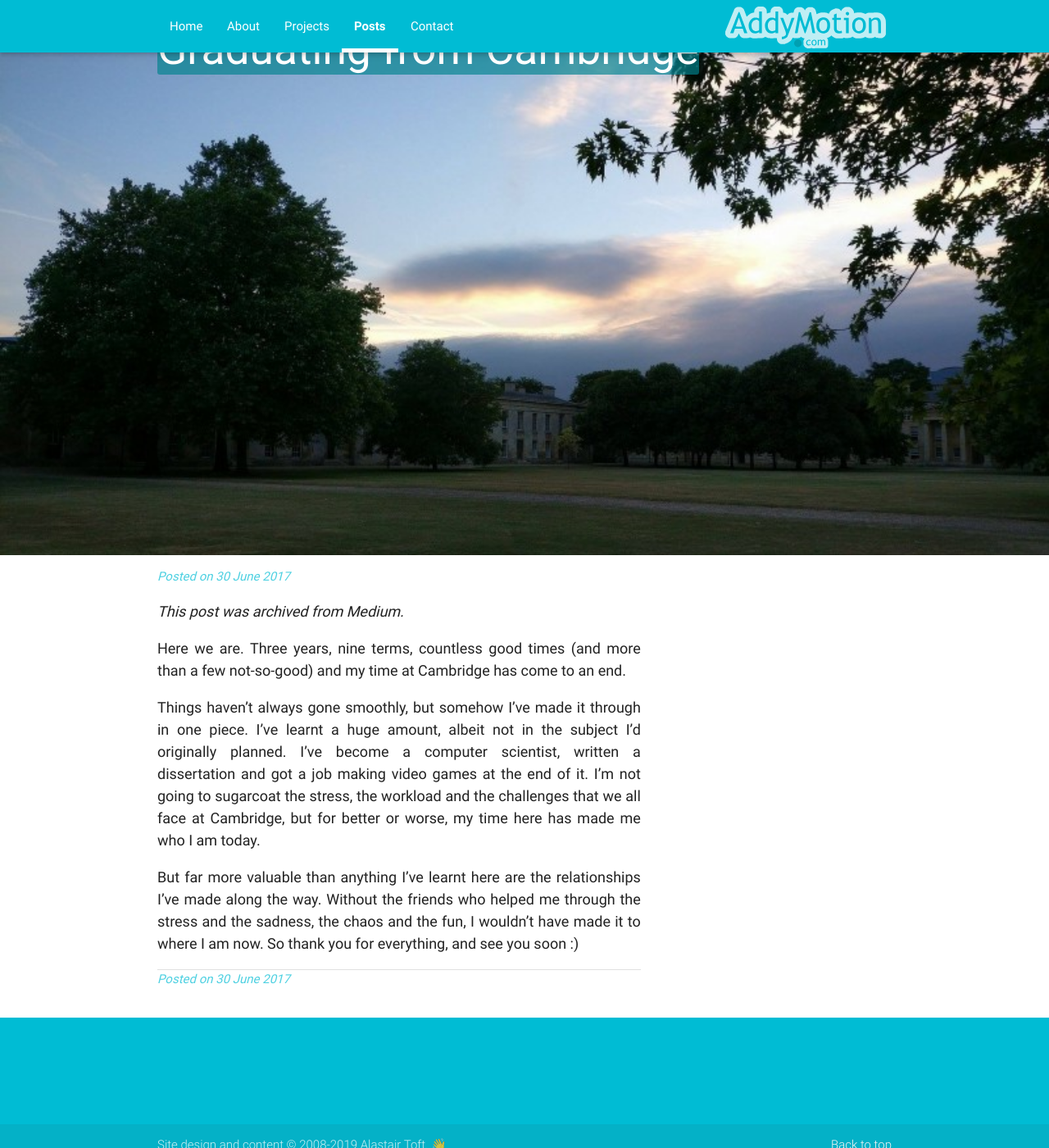
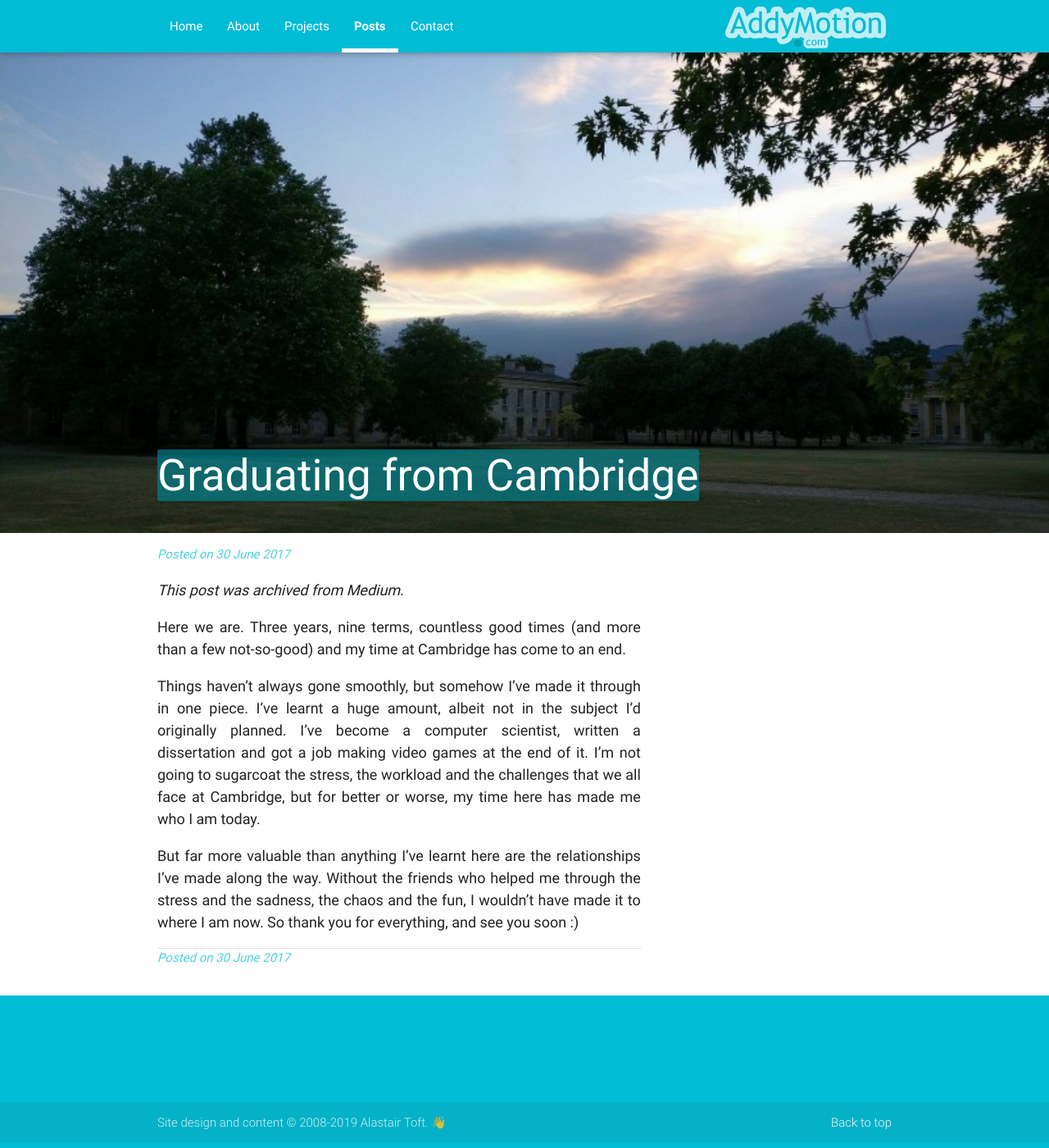
Before and after one commit to atoft/atoft.github.io, a Jekyll site: the page built from _posts/2017-06-30-graduating-from-cambridge.md, in a window 1280 px wide and 1400 px high. Shown: the whole window at 82% size. Built offline with Jekyll 4.4.1, drawn with Linux system fonts in a browser that asks for light colours; nearby versions of some CDN libraries.

Commit message:
Fix post headings. Fixes #12

```diff
--- a/_layouts/post.html
+++ b/_layouts/post.html
@@ -15,7 +15,6 @@
     <div class="addymotion-proj-banner section scrollspy" id="top" style="background-color: #b2ebf2ff; background-image:url(/{{page.img}}); {% if page.img == null %} height:300px;{% endif %}">
       <div class="addymotion-proj-h-container container">
         <h2 class="left-align white-text addymotion-post-heading"><span class="addymotion-heading-text">{{ page.title }}</span></h2>
-        <h5 class="left-align white-text addymotion-proj-subheading"><span class="addymotion-heading-text"> {% if page.metadata != null %} {{ page.metadata }} | {% endif %}{{page.year}} </span></h5>
       </div>
     </div>
 
--- a/css/style.css
+++ b/css/style.css
@@ -258,6 +258,14 @@ h1{
   width: fit-content;
 }
 
+.addymotion-post-heading {
+  width:inherit;
+  position:absolute;
+  bottom:15px;
+  margin-right: 0;
+  width: fit-content;
+}
+
 .addymotion-heading-text {
   background-color: #00838faa;
   margin-right: 0;
```
